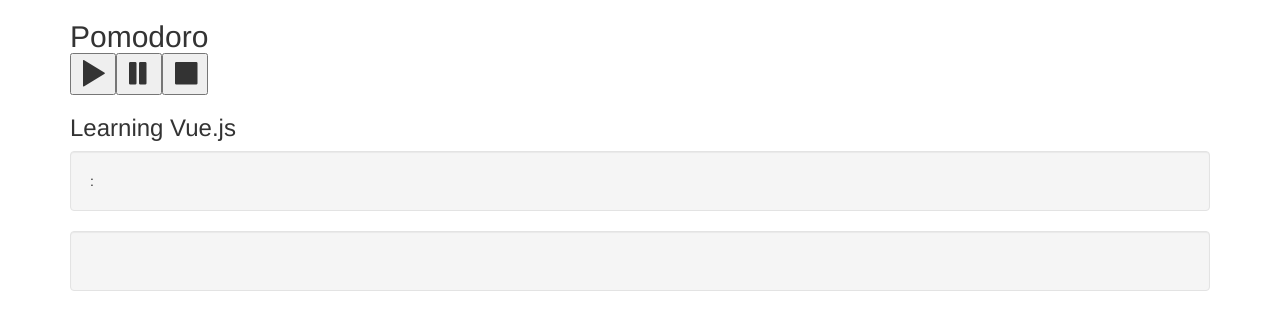
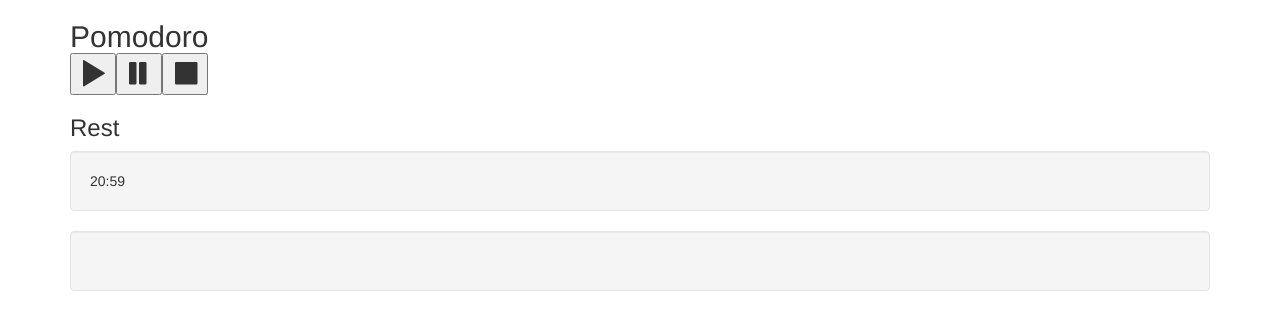
Before and after one commit to verdantpath/pomodoro, a Vue app: page / in a window 1280 px wide. Shown: the top 330 px of the page. Built offline with nearby package versions, Linux system fonts and the light colour scheme.

Commit message:
add timer binding, title binding

```diff
--- a/src/App.vue
+++ b/src/App.vue
@@ -19,7 +19,8 @@
 import StateTitleComponent from './components/StateTitleComponent.vue'
 
 window.data = {
-  kittens: true
+  kittens: true,
+  isworking: true
 }
 
 export default {
--- a/src/components/CountdownComponent.vue
+++ b/src/components/CountdownComponent.vue
@@ -1,7 +1,7 @@
 <template>
   <div class="well">
     <div class="pomodoro-timer">
-      <span>{{ min }}</span>:<span>{{ sec }}</span>
+      <span>{{ min + ':' + sec }}</span>
     </div>
   </div>
 </template>
@@ -10,4 +10,12 @@
 </style>
 
 <script>
+export default {
+  data () {
+    return {
+      min: 20,
+      sec: 59
+    }
+  }
+}
 </script>
--- a/src/components/StateTitleComponent.vue
+++ b/src/components/StateTitleComponent.vue
@@ -1,5 +1,5 @@
 <template>
-  <h3>{{ title }}</h3>
+  <h3>{{ isworking ? workingtitle : restingtitle }}</h3>
 </template>
 
 <style scoped>
@@ -9,8 +9,10 @@
 export default {
   data () {
     return {
-      title: 'Learning Vue.js'
+      workingtitle: 'Work',
+      restingtitle: 'Rest'
     }
-  }
+  },
+  props: ['isworking']
 }
 </script>
```
